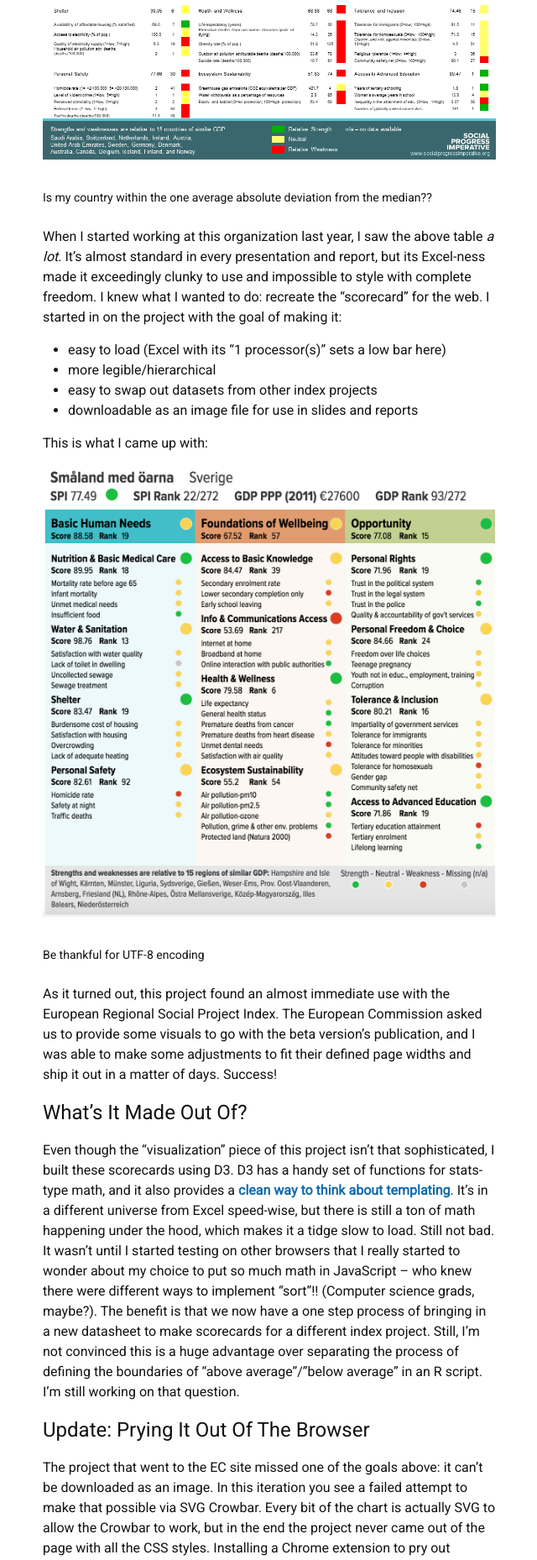
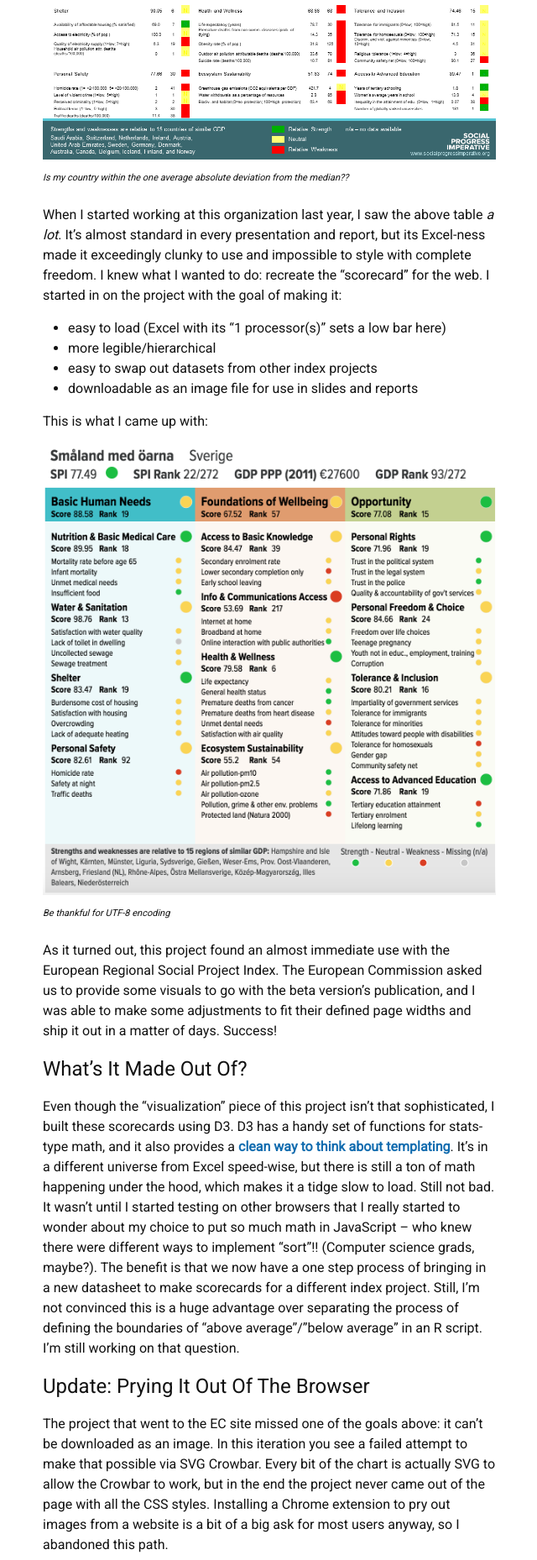
Before and after one commit to joellacarman/joellacarman.github.io, a Jekyll site: the page built from _posts/2016-05-10-eu-scorecards.markdown, in a window 1280 px wide. Shown: the part 910-2768 px from the top of the page at 84% size, without its empty margins (319-959 px from the left). Built offline with Jekyll 4.4.1, drawn with Linux system fonts in a browser that asks for light colours.

Commit message:
more quick fix to mobile

```diff
--- a/_sass/_layout.scss
+++ b/_sass/_layout.scss
@@ -134,6 +134,13 @@
 /**
  * Page content
  */
+
+figcaption {
+    font-size: 11px;
+    font-style: italic;
+    margin-top: -4%;
+}
+
 .page-content {
 
     margin: 0 auto;
@@ -264,6 +271,7 @@
         margin-left: 25%;
         @include media-query($on-palm) {
             max-width: 100%;
+            margin-left: 0%;
         }
     }
 
@@ -278,7 +286,7 @@
 
          @include media-query($on-palm) {
             max-width: 100%;
-            padding-left: 0%;
+            margin-left: 0%;
         }
     }
 
```
Also changed, not shown: 2 other files.
